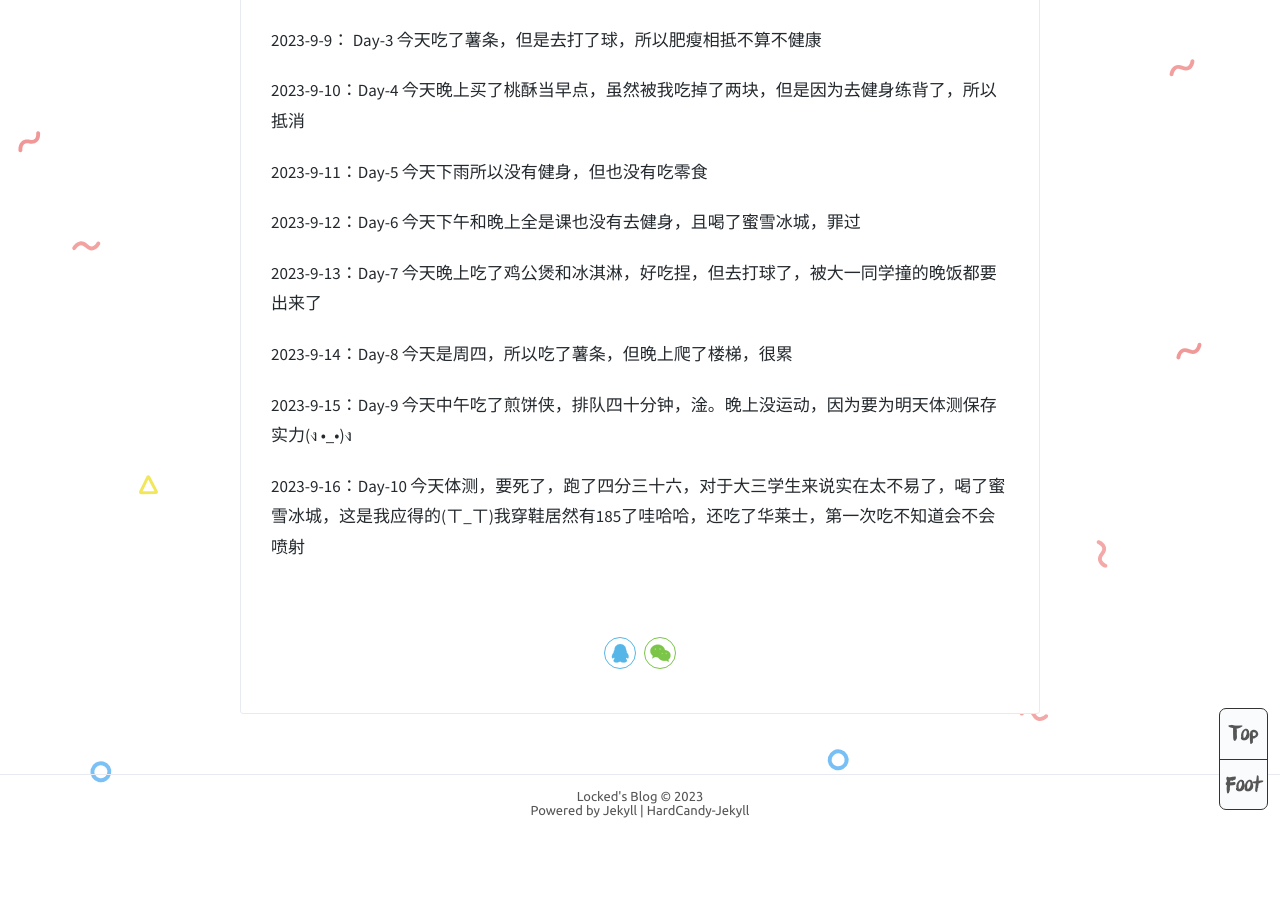
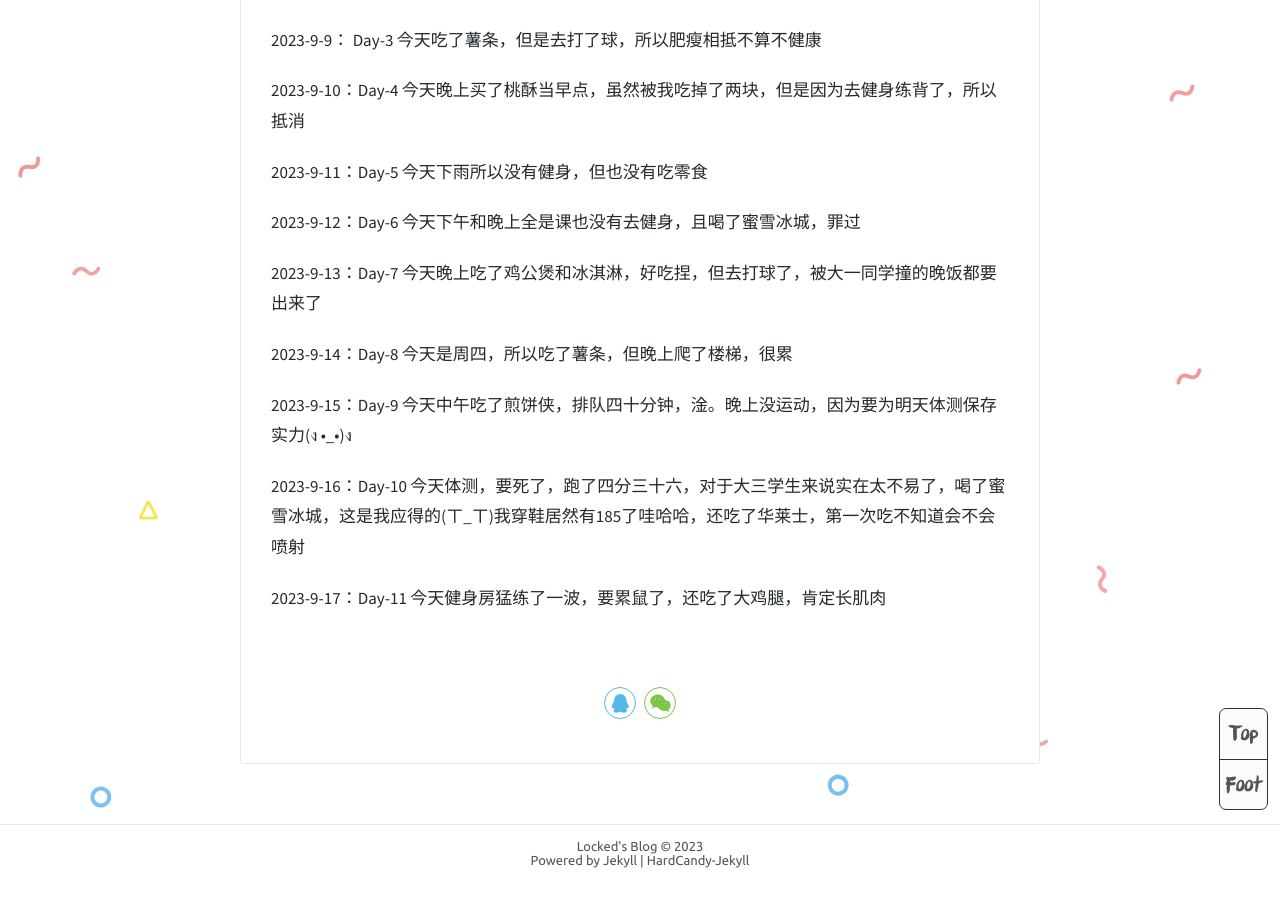
Before and after one commit to Lockeded/Lockeded.github.io, a Jekyll site: the page built from _posts/2023-9-7-健身and饮食打卡.md, in a window 1280 px wide and 900 px high, scrolled down 867 px. Built offline with Jekyll 4.4.1, drawn with Linux system fonts in a browser that asks for light colours; comment, search, counter and statistics services are not loaded; before the commit the page ends 1717 px from its top, so only the background shows below that.

Commit message:
submit workout

```diff
--- a/_posts/2023-9-7-健身and饮食打卡.md
+++ b/_posts/2023-9-7-健身and饮食打卡.md
@@ -12,7 +12,7 @@ tags: 日常
 
 ### 为了监督自己变瘦，所以用这篇文档来记录每天有没有健身 有没有吃的很健康
 
-2023-9-7 ：Day-1 今天是晚上才决定要这样干的，所以没有运动，但是晚上下课的时候靠坚强的意志抵抗了去超市买好吃的的念头，该夸
+2023-9-7 ：Day-1   今天是晚上才决定要这样干的，所以没有运动，但是晚上下课的时候靠坚强的意志抵抗了去超市买好吃的的念头，该夸
 
 2023-9-8：  Day-2   今天练了手臂和胸，健身房人好多啊啊啊
 
@@ -31,3 +31,5 @@ tags: 日常
 2023-9-15：Day-9   今天中午吃了煎饼侠，排队四十分钟，淦。晚上没运动，因为要为明天体测保存实力(ง •_•)ง
 
 2023-9-16：Day-10 今天体测，要死了，跑了四分三十六，对于大三学生来说实在太不易了，喝了蜜雪冰城，这是我应得的(ㄒ_ㄒ)我穿鞋居然有185了哇哈哈，还吃了华莱士，第一次吃不知道会不会喷射
+
+2023-9-17：Day-11 今天健身房猛练了一波，要累鼠了，还吃了大鸡腿，肯定长肌肉
```
